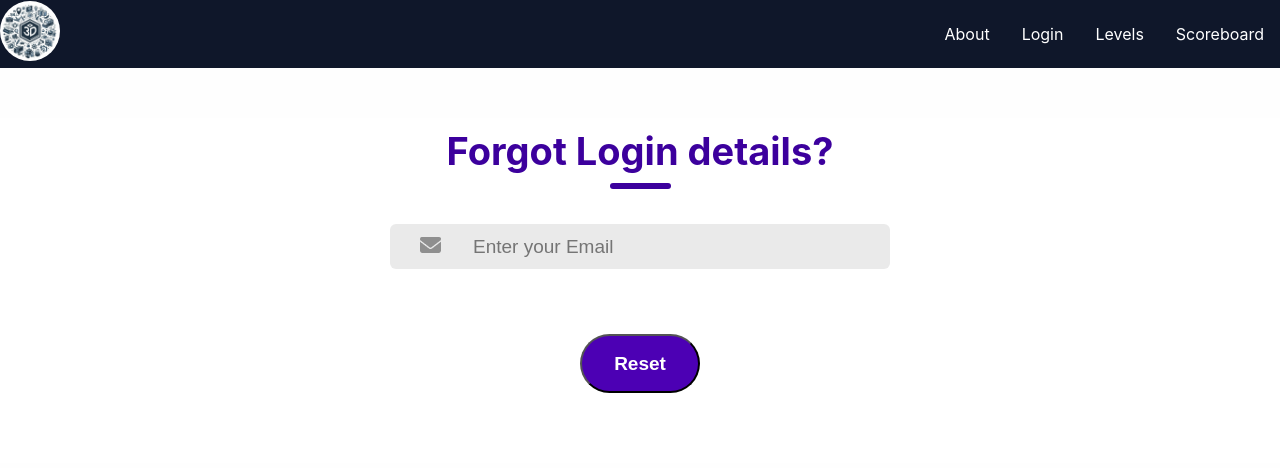
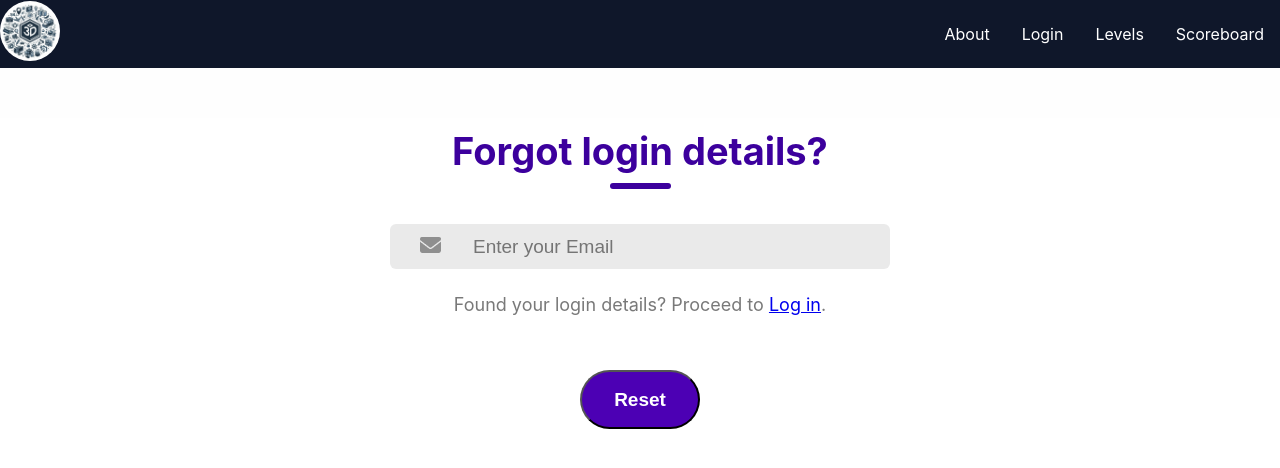
Before and after one commit to 19ec94/interactive-3d-web-design, a React (Create React App) app: page /forgot in a window 1280 px wide. Shown: the top 468 px of the page. Built offline with nearby package versions, Linux system fonts and the light colour scheme.

Commit message:
Add a nav link to login page
To link reset and login pages,
 - add a nav link to login page before submitting the reset form. The
   user may have rememebered their login details.
Edit texts to improve clarity.

```diff
--- a/src/components/pages/Forgot.jsx
+++ b/src/components/pages/Forgot.jsx
@@ -36,9 +36,9 @@ export const Forgot = () => {
       <form onSubmit={handleSubmit}>
         <div className="header">
           { isSubmitted ? (
-            <div className="text">An Email has been sent!</div>
+            <div className="text">An email has been sent!</div>
           ): (
-            <div className="text">Forgot Login details?</div>
+            <div className="text">Forgot login details?</div>
           )}
           <div className="underline"></div>
         </div>
@@ -49,14 +49,14 @@ export const Forgot = () => {
                 Found your login details? Proceed to {" "}
                 <Link to="/login"
                 >
-                Log in</Link>
+                Log in</Link>.
               </div>
               <div className="link-to-reset-data">
-                Haven't received the Email yet? {" "}
+                Haven't received the Email yet? Try {" "}
                 <Link to="/forgot"
                 onClick={handleRetryReset}
                 >
-                Retry reset</Link>
+                resetting login details</Link> {" "} again.
               </div>
             </div>
           </div>
@@ -70,6 +70,14 @@ export const Forgot = () => {
               inputPlaceholder="Enter your Email"
               inputOnChange={handleChange}
             />
+            <div className="link-to-container">
+              <div className="link-to-signup">
+                Found your login details? Proceed to {" "}
+                <Link to="/login"
+                >
+                Log in</Link>.
+              </div>
+            </div>
             <div className="submit-container">
               <button
                 type="submit"
```
